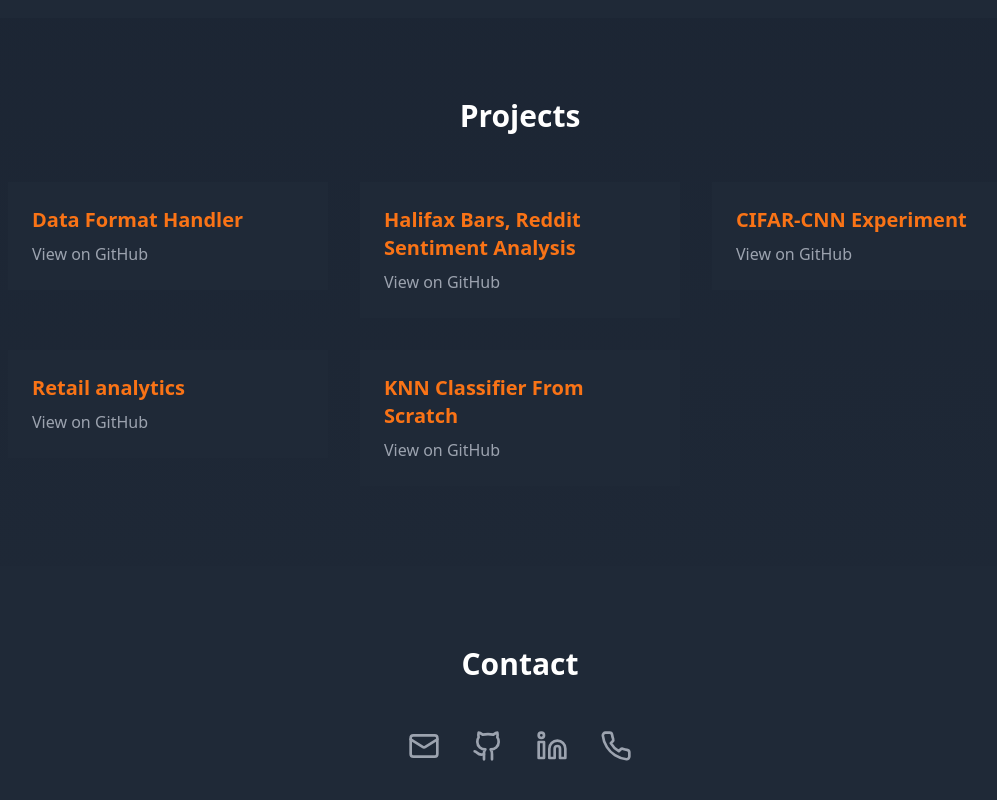
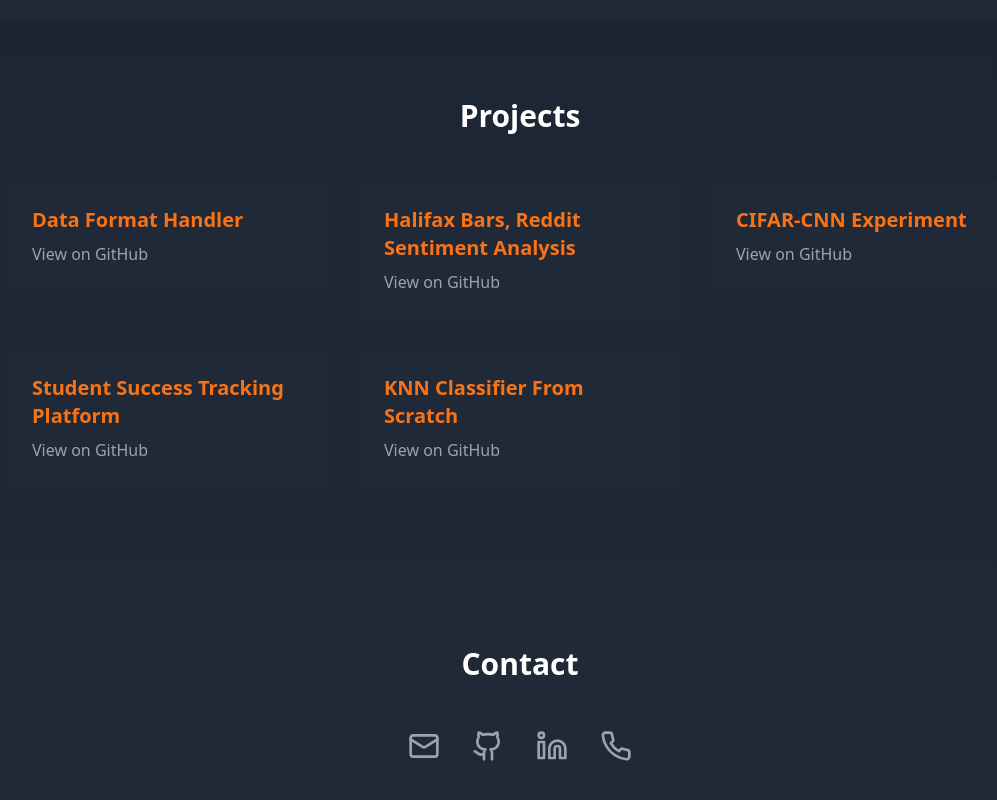
Before and after one commit to salalalikhan/SAK-Portfolio, a React (Vite) app: page / in a window 1280 px wide. Shown: the part 3263-4063 px from the top of the page, without its empty margins (120-1117 px from the left). Built offline with nearby package versions, Linux system fonts and the light colour scheme.

Commit message:
update project

```diff
--- a/src/App.tsx
+++ b/src/App.tsx
@@ -439,14 +439,14 @@ function App() {
 
             {/* Project 4 */}
             <a
-              href="https://github.com/salalalikhan/online-retail-analytics"
+              href="https://github.com/salalalikhan/student-success-platform"
               target="_blank"
               rel="noopener noreferrer"
               className="block group"
             >
               <div className="bg-gray-800 p-6 rounded-lg transform transition-all duration-300 hover:scale-105 hover:bg-gray-700">
                 <h3 className="text-xl font-bold text-orange-500 mb-2">
-                  Retail analytics
+                  Student Success Tracking Platform
                 </h3>
                 <p className="text-gray-400">View on GitHub</p>
               </div>
```
